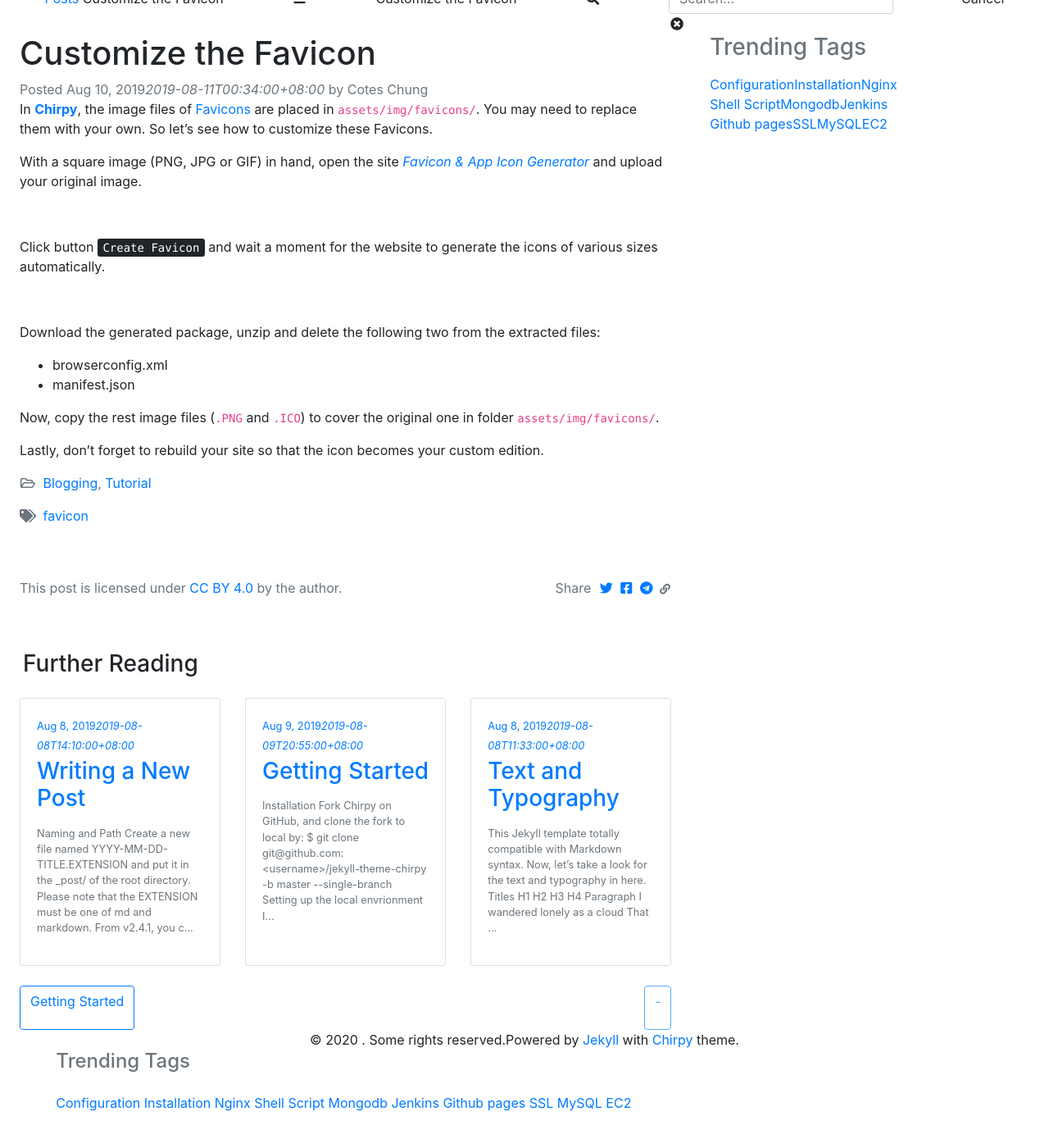
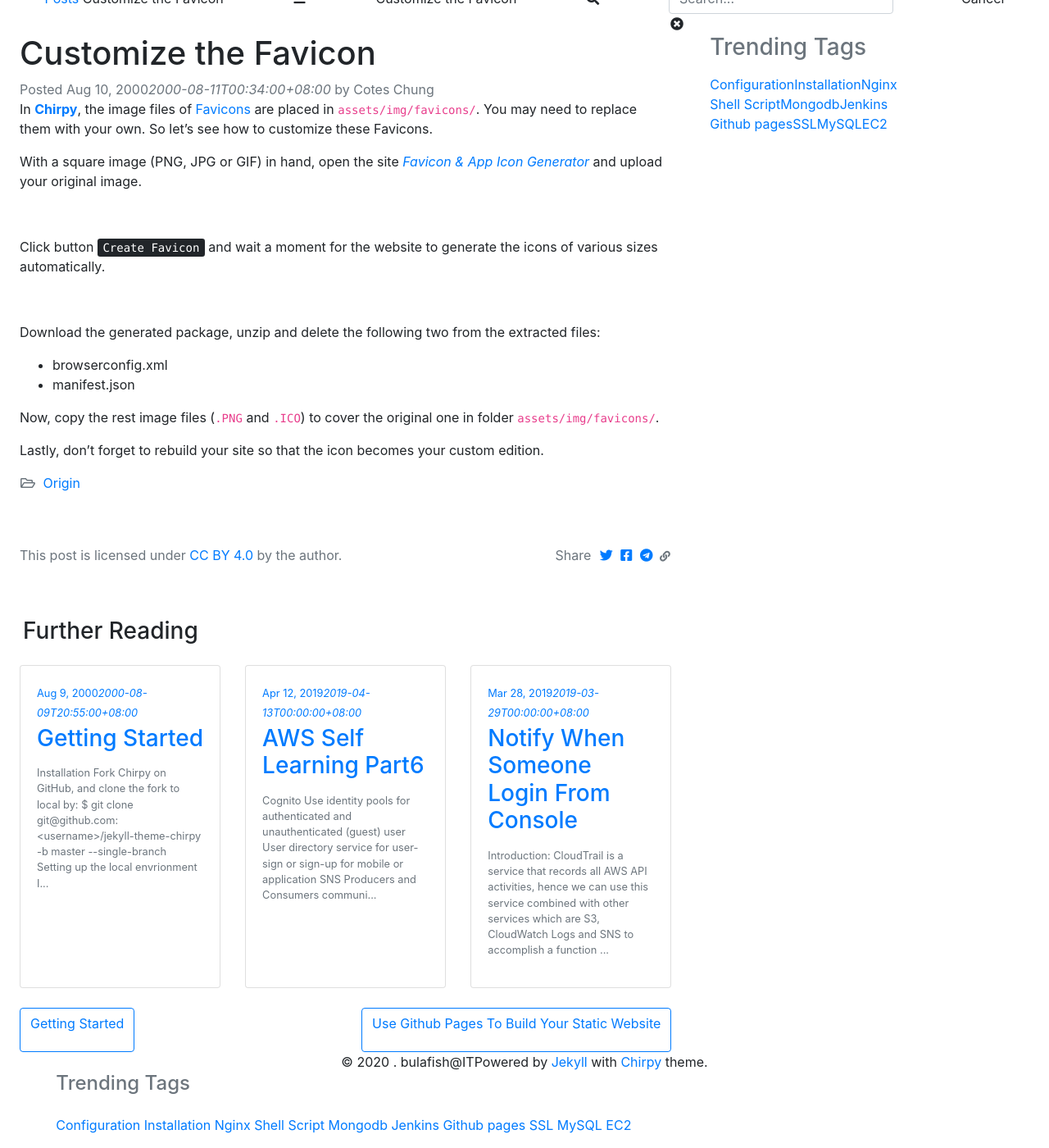
Before and after one commit to bulafish/bulafish.github.io, a Jekyll site: the page built from _posts/2000-08-11-customize-the-favicon.md, in a window 1280 px wide and 1400 px high, scrolled down 657 px. Shown: the whole window at 82% size. Built offline with Jekyll 4.4.1, drawn with Linux system fonts in a browser that asks for light colours; nearby versions of some CDN libraries; comment, search, counter and statistics services are not loaded; before the commit the page ends 2030 px from its top, so only the background shows below that.

```diff
--- a/_data/rights.yml
+++ b/_data/rights.yml
@@ -10,7 +10,7 @@ license:
   name: CC BY 4.0
   link: "https://creativecommons.org/licenses/by/4.0/"
 
-brief: Some rights reserved.
+brief: bulafish@IT
 
 verbose: >-
   Except where otherwise noted, the blog posts on this site are licensed
--- a/_posts/2000-08-08-text-and-typography.md
+++ b/_posts/2000-08-08-text-and-typography.md
@@ -1,7 +1,7 @@
 ---
 title: Text and Typography
 author: Cotes Chung
-date: 2019-08-08 11:33:00 +0800
+date: 2000-08-08 11:33:00 +0800
 categories: [Blogging, Demo]
 tags: [typography]
 math: true
--- a/_posts/2000-08-08-write-a-new-post.md
+++ b/_posts/2000-08-08-write-a-new-post.md
@@ -1,7 +1,7 @@
 ---
 title: Writing a New Post
 author: Cotes Chung
-date: 2019-08-08 14:10:00 +0800
+date: 2000-08-08 14:10:00 +0800
 categories: [Blogging, Tutorial]
 tags: [writing]
 ---
--- a/_posts/2000-08-09-getting-started.md
+++ b/_posts/2000-08-09-getting-started.md
@@ -1,9 +1,9 @@
 ---
 title: Getting Started
 author: Cotes Chung
-date: 2019-08-09 20:55:00 +0800
-categories: [Blogging, Tutorial]
-tags: [getting started]
+date: 2000-08-09 20:55:00 +0800
+categories: [Origin]
+# tags: [getting started]
 # pin: true
 ---
 
--- a/_posts/2000-08-11-customize-the-favicon.md
+++ b/_posts/2000-08-11-customize-the-favicon.md
@@ -1,9 +1,9 @@
 ---
 title: Customize the Favicon
 author: Cotes Chung
-date: 2019-08-11 00:34:00 +0800
-categories: [Blogging, Tutorial]
-tags: [favicon]
+date: 2000-08-11 00:34:00 +0800
+categories: [Origin]
+# tags: [favicon]
 toc: false
 ---
 
```
Also changed, not shown: _posts/2019-03-29-Notify-When-AWS-Console-Login.md (+44 -44 lines).
